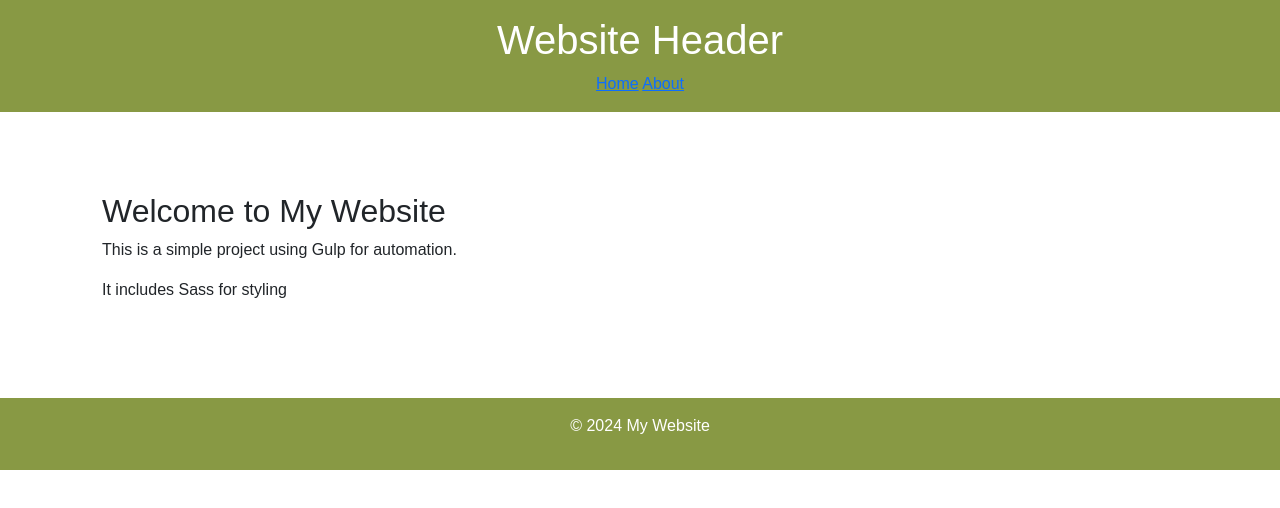
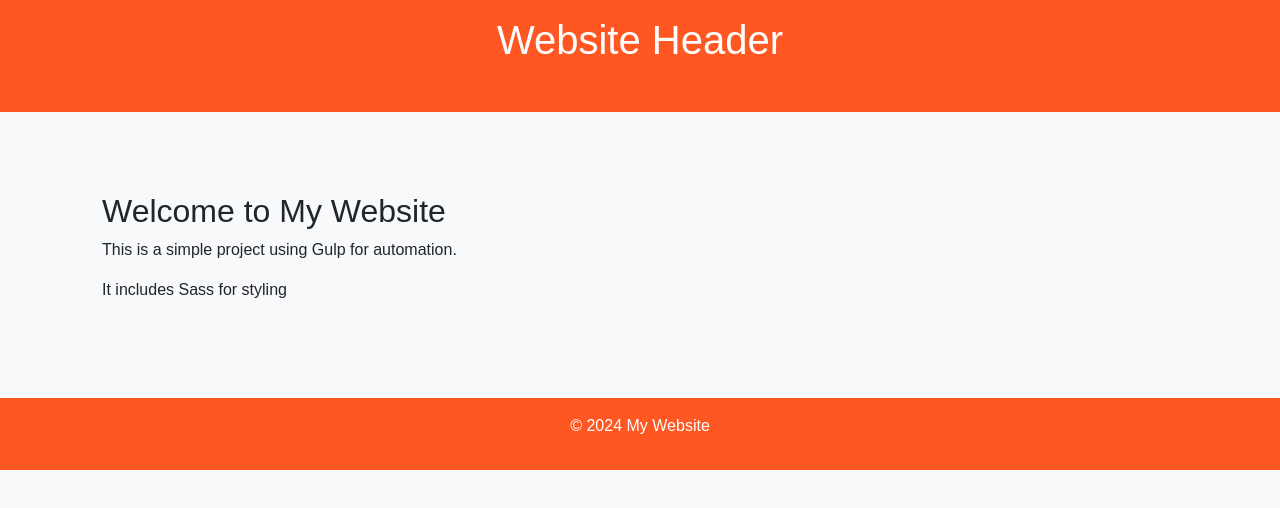
Before and after one commit to daothanh/html, a website: page src/index.html in a window 1280 px wide. Drawn offline with nearby package versions, Linux system fonts and the light colour scheme; files that its build step writes are made by us from their sources.

Commit message:
sass-embedded

```diff
--- a/scss/_custom-bootstrap.scss
+++ b/scss/_custom-bootstrap.scss
@@ -1,8 +1,4 @@
-// Đặt biến Bootstrap theo ý muốn
-$primary: #ff5722;
-$secondary: #009688;
-$font-family-base: 'Arial', sans-serif;
-$body-bg: #f8f9fa;
+@import "variable";
 
 // Import các file của Bootstrap
-@use '../node_modules/bootstrap/scss/bootstrap';
+@import '../node_modules/bootstrap/scss/bootstrap';
--- /dev/null
+++ b/scss/_variable.scss
@@ -0,0 +1,5 @@
+// Đặt biến Bootstrap theo ý muốn
+$primary: #ff5722;
+$secondary: #009688;
+$font-family-base: 'Arial', sans-serif;
+$body-bg: #f8f9fa;
--- a/scss/styles.scss
+++ b/scss/styles.scss
@@ -1,7 +1,5 @@
 // Import file custom Bootstrap
-@use 'custom-bootstrap';
-
-$primary-color: #889944;
+@import 'custom-bootstrap';
 
 body {
   font-family: Arial, sans-serif;
@@ -10,7 +8,7 @@ body {
 }
 
 header, footer {
-  background-color: $primary-color;
+  background-color: $primary;
   color: #fff;
   text-align: center;
   padding: 1em;
```
Also changed, not shown: js/main.js (renamed from js/script.js).
